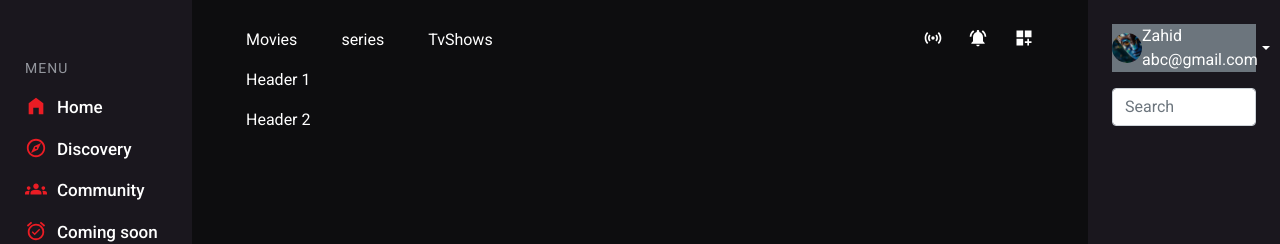
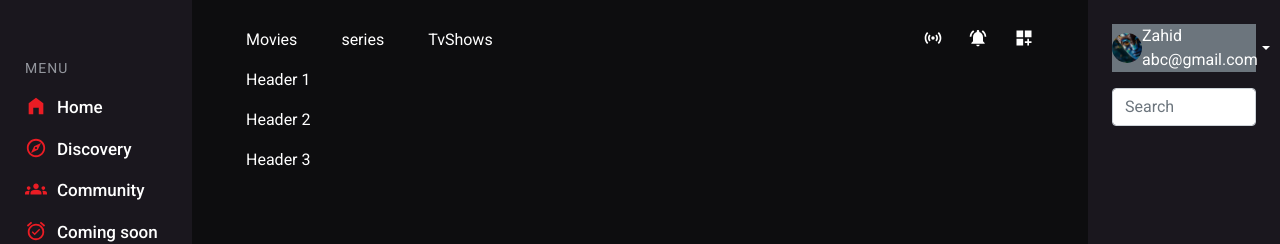
Before and after one commit to zahidhu123/movie-app, a React (Create React App) app: page / in a window 1280 px wide. Shown: the top 244 px of the page. Built offline with nearby package versions, Linux system fonts and the light colour scheme.

Commit message:
image-wrappswrss

```diff
--- a/src/component/header/header.js
+++ b/src/component/header/header.js
@@ -45,6 +45,7 @@ export default function Header() {
             </div>
             <p className='m-title'>Header 1</p>
             <p className='m-title'>Header 2</p>
+            <p className='m-title'>Header 3</p>
         </div>
 
 
```
